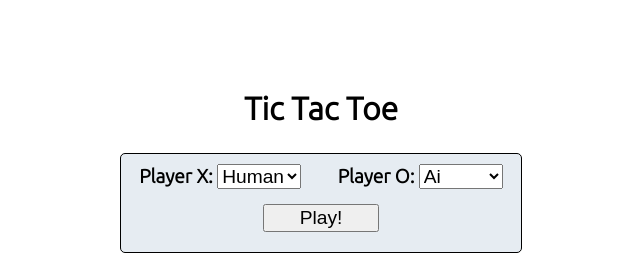
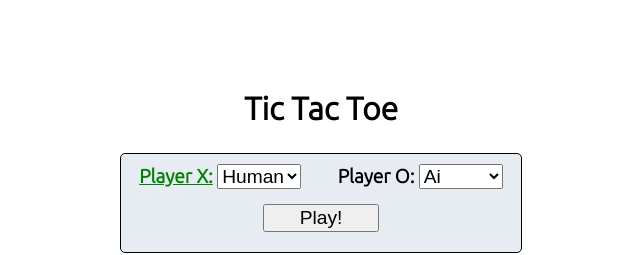
Before and after one commit to ykoziy/odin-tic-tac-toe, a plain HTML site: page index.html in a window 1280 px wide. Shown: the top 255 px of the page, 319-959 px from the left. Drawn offline with Linux system fonts and the light colour scheme.

Commit message:
Current player is highlighted

```diff
--- a/index.html
+++ b/index.html
@@ -18,7 +18,7 @@
                 <div class="game-settings">
                     <div class="game-settings-top">
                         <div class="game-settings-top-left">
-                            <label for="playerX">Player X:</label>
+                            <label for="playerX" id="p1">Player X:</label>
                             <select name="playerX" id="playerX">
                                 <option value="human">Human</option>
                                 <option value="ai">Ai</option>
@@ -26,7 +26,7 @@
                         </div>
 
                         <div class="game-settings-top-right">
-                            <label for="playerO">Player O:</label>
+                            <label for="playerO" id="p2">Player O:</label>
                             <select name="playerO" id="playerO">
                                 <option value="human">Human</option>
                                 <option value="ai" selected>Ai</option>
--- a/script/tictactoe.js
+++ b/script/tictactoe.js
@@ -209,6 +209,7 @@ const gameController = (() => {
             await _resolveAfterMs(1000);
             _aiMove(_players[_currentPlayer]);
             _toggleCurrentPlayer();
+            displayController.markPlayer(_currentPlayer);
         }
     }
 
@@ -223,9 +224,11 @@ const gameController = (() => {
     function init() {
         const player = _players[_currentPlayer];
         const otherPlayer = _players[1 - _currentPlayer];
+        displayController.markPlayer(_currentPlayer);
         if (player.getPlayerType() === "ai") {
             _aiMove(player);
             _toggleCurrentPlayer();
+            displayController.markPlayer(_currentPlayer);
             if (otherPlayer.getPlayerType() === "ai") {
                 _aiVsAi();
             }
@@ -246,12 +249,14 @@ const gameController = (() => {
         if (player.getPlayerType() === "human") {
             gameLogic.makeMove(_players[_currentPlayer], index);
             _toggleCurrentPlayer();
+            displayController.markPlayer(_currentPlayer);
         }
 
         if (otherPlayer.getPlayerType() === "ai") {
             await _resolveAfterMs(1000);
             _aiMove(otherPlayer);
             _toggleCurrentPlayer();
+            displayController.markPlayer(_currentPlayer);
         }
     }
 
@@ -268,6 +273,9 @@ const displayController = (() => {
     const _cells = document.querySelectorAll(".cell");
     const _playButton = document.querySelector(".play-btn");
     const _statusBox = document.querySelector(".game-status");
+
+    let _player1 = document.getElementById("p1");
+    let _player2 = document.getElementById("p2");
 
     _playButton.addEventListener("click", _newGame);
     _statusBox.addEventListener("click", _handleStatusClick);
@@ -353,6 +361,17 @@ const displayController = (() => {
         cell.textContent = symbol;
     }
 
+    function markPlayer(player) {
+        if (player === 0) {
+            _player2.classList.remove("current");
+            _player1.classList.add("current");
+        } else if (player === 1) {
+            _player1.classList.remove("current");
+            _player2.classList.add("current");
+        }
+
+    }
+
     function drawGameBoard() {
         _cells.forEach(cell => {
             let index = cell.dataset.index;
@@ -364,7 +383,7 @@ const displayController = (() => {
         }
     }
 
-    return {drawGameBoard}
+    return {drawGameBoard, markPlayer}
 })();
 
 gameController.init();
--- a/style/index.css
+++ b/style/index.css
@@ -140,6 +140,11 @@ select {
     pointer-events: none;
 }
 
+.current {
+    color: green;
+    text-decoration: underline;
+}
+
 @media only screen and (max-width: 500px) {
     .game-container {
         width: 280px;
```
